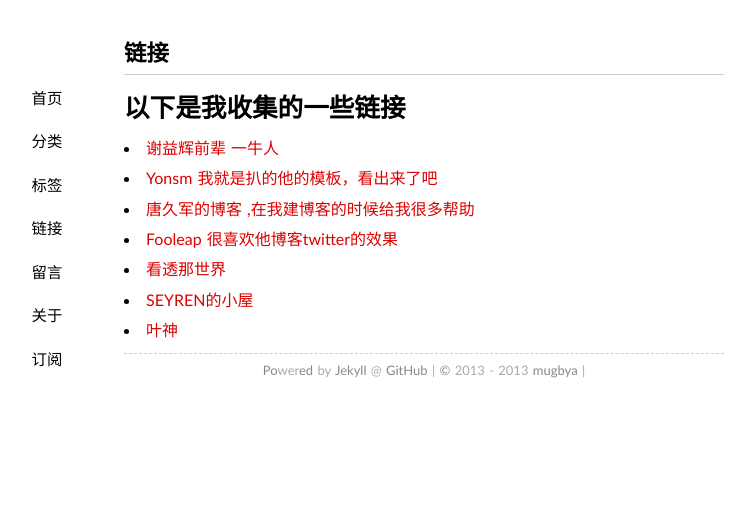
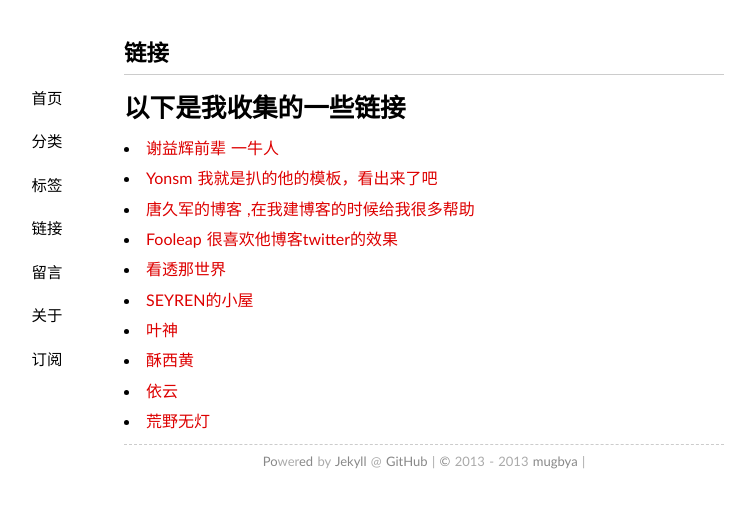
Before and after one commit to mugbya/mugbya.github.io, a Jekyll site: the page built from links/index.md, in a window 1280 px wide. Shown: the top 508 px of the page, without its empty margins (216-971 px from the left). Built offline with Jekyll 4.4.1, drawn with Linux system fonts in a browser that asks for light colours; some web fonts are replaced; Markdown is read by kramdown in place of the engine named in the settings; comment, search, counter and statistics services are not loaded.

Commit message:
Update index.md

```diff
--- a/links/index.md
+++ b/links/index.md
@@ -14,3 +14,6 @@ comments: yes
 - <a href="http://kantou.tk/" targen="_blank"> 看透那世界 </a>
 - <a href="http://sann.me/" targen="_blank"> SEYREN的小屋 </a>
 - <a href="http://xwyam.github.com/" targen="_blank"> 叶神 </a>
+- <a href="http://www.imsuzie.com" targen="_blank"> 酥西黄 </a>
+- <a href="http://lilydjwg.is-programmer.com/" targen="_blank"> 依云 </a>
+- <a href="http://ihacklog.com/" targen="_blank"> 荒野无灯 </a>
```
